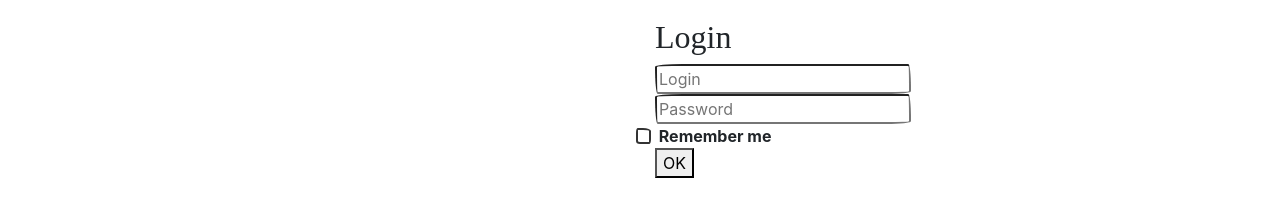
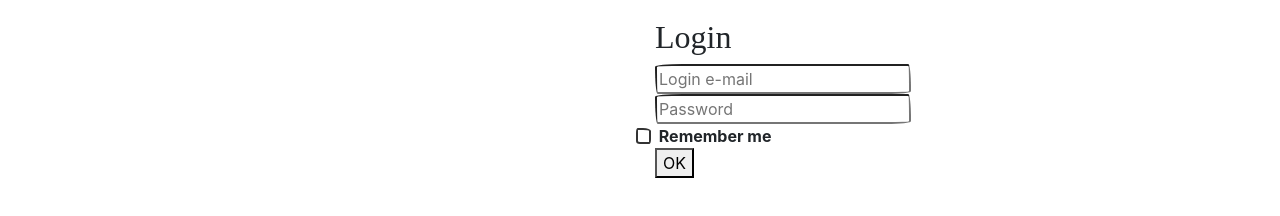
Before and after one commit to BJCreslin/backend4, a React (Create React App) app: page /login in a window 1280 px wide. Shown: the part 172-388 px from the top of the page. Built offline with nearby package versions, Linux system fonts and the light colour scheme; a web font is replaced by a local one.

Commit message:
form redux

```diff
--- a/src/components/Login/Login.js
+++ b/src/components/Login/Login.js
@@ -1,6 +1,34 @@
 import React from 'react';
 import {Col, Container, Row} from "react-bootstrap";
 import css from './login.module.css';
+import {Field, reduxForm} from "redux-form";
+
+const LoginForm = (props) => {
+    return (
+        <form className={css.formDesign}>
+            <div>
+                <Field type={"email"} placeholder={"Login e-mail"} component={"input"} name={"login"}/>
+            </div>
+
+            <div>
+                <Field type={"password"} placeholder={"Password"} component={"input"} name={"password"}/>
+            </div>
+
+            <div>
+                <Field component={"input"} type={"checkbox"} name={"rememberme"}/> Remember me
+            </div>
+
+            <div>
+                <button> OK</button>
+            </div>
+        </form>
+    )
+};
+
+const LoginReduxForm = reduxForm({
+    // a unique name for the form
+    form: 'login'
+})(LoginForm);
 
 const Login = (props) => {
     return (
@@ -10,23 +38,7 @@ const Login = (props) => {
                  <Col></Col>
                  <Col>
                      <h2 className={css.formHeader}>Login</h2>
-                        <form className={css.formDesign}>
-                            <div>
-                                <input type={"email"} placeholder={"Login"}/>
-                            </div>
-
-                            <div>
-                                <input type={"password"} placeholder={"Password"}/>
-                            </div>
-
-                            <div>
-                                <input type={"checkbox"}/> Remember me
-                            </div>
-
-                            <div>
-                                <button> OK</button>
-                            </div>
-                        </form>
+                       <LoginReduxForm/>
                  </Col>
                  <Col></Col>
                  </Row>
--- a/src/components/content/Users/UsersContainer.js
+++ b/src/components/content/Users/UsersContainer.js
@@ -24,15 +24,14 @@ class UsersContainer extends React.Component {
 
     render() {
         return (<>
-                <Container fluid>
-                    <Row>
-                        <Col></Col>
-                        <Col>
+
+
+
                             {this.props.isFetching ? <img src={spinner}/> : null}
                             <Users users={this.props.users}/>
-                        </Col>
-                    </Row>
-                </Container>
+
+
+
             </>
         )
     }
--- a/src/redux/redux-store.js
+++ b/src/redux/redux-store.js
@@ -1,9 +1,11 @@
 import {combineReducers, createStore} from "redux";
 import usersReducer from "./users-reducer";
+import {reducer as formReducer} from 'redux-form'
 
 let reducers = combineReducers(
     {
-        usersPage: usersReducer
+        usersPage: usersReducer,
+        form: formReducer
     });
 
 let store = createStore(reducers);
```
Also changed, not shown: src/redux/login-redux.js (added).
